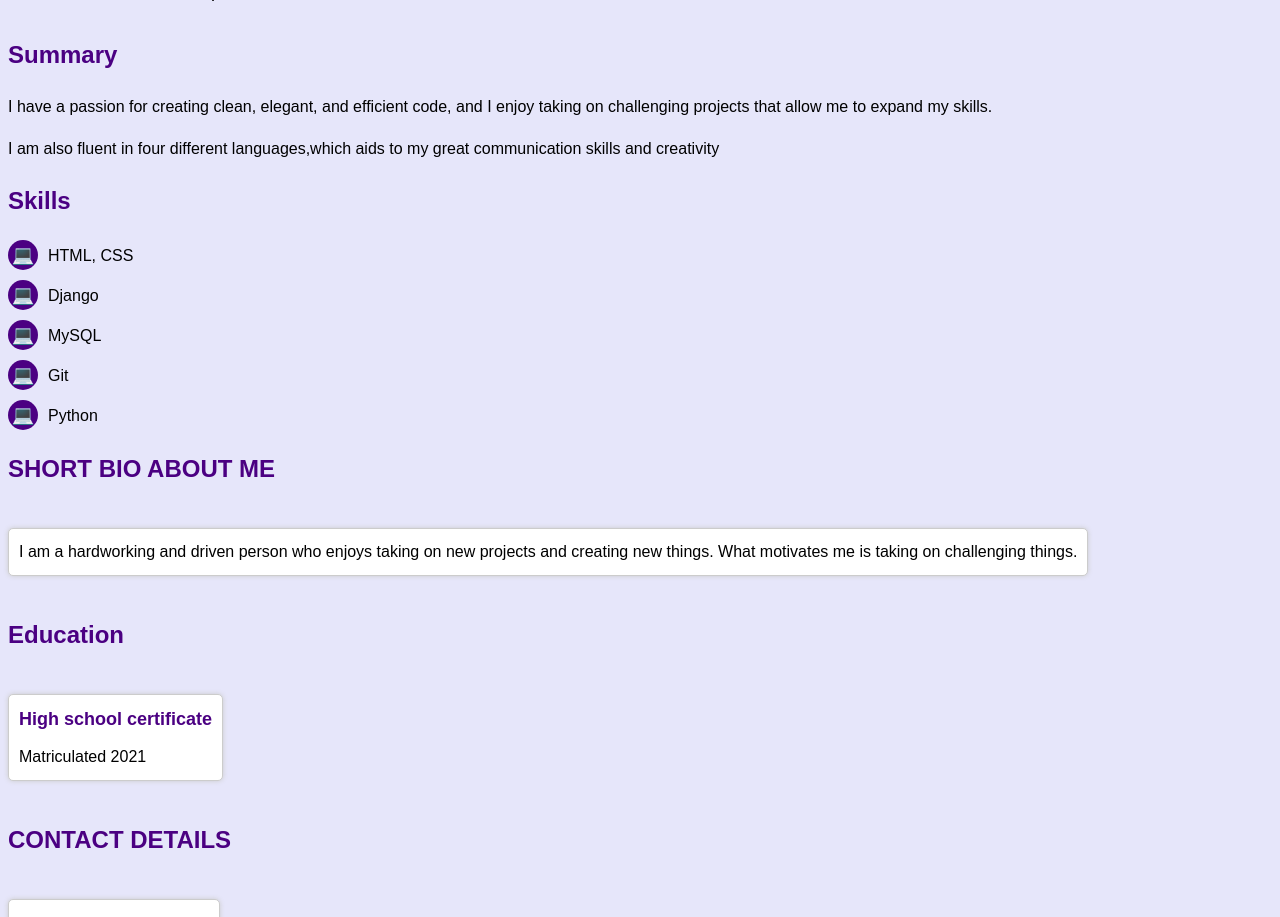
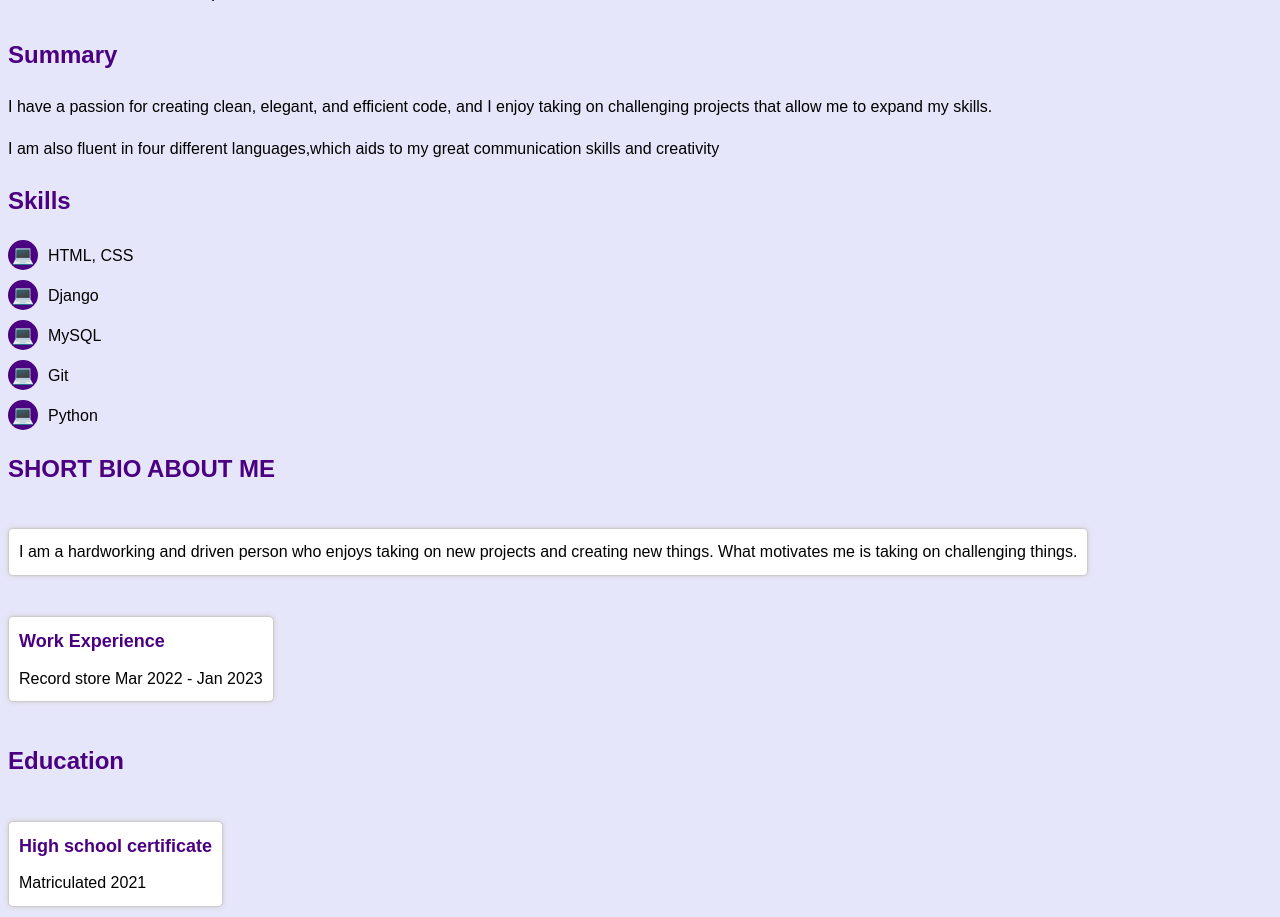
Before and after one commit to anishamandega/mycv, a plain HTML site: page index.html in a window 1280 px wide. Shown: the part 183-1100 px from the top of the page. Drawn offline with Linux system fonts and the light colour scheme.

Commit message:
Update index.html

```diff
--- a/index.html
+++ b/index.html
@@ -124,7 +124,11 @@
         <div class="chart">
             <p>I am a hardworking and driven person who enjoys taking on new projects and creating new things.
                 What motivates me is taking on  challenging things.</p>
-	</div>
+        </div>
+        <div class="chart">
+            <h3>Work Experience</h3>
+            <p>Record store Mar 2022 - Jan 2023</p>
+        </div>
         <h2>Education</h2>
         <div class="chart">
             <h3>High school certificate</h3>
```
